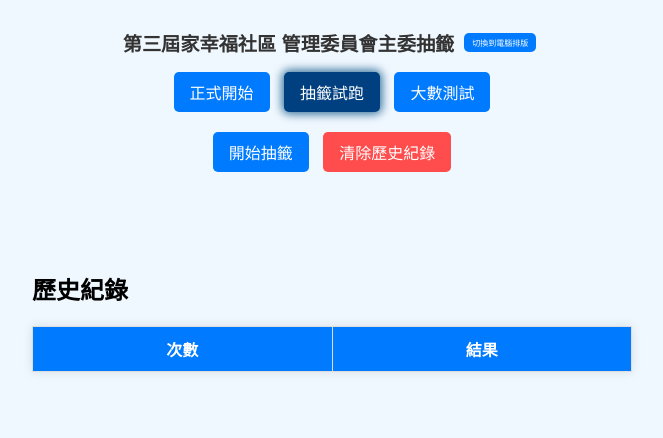
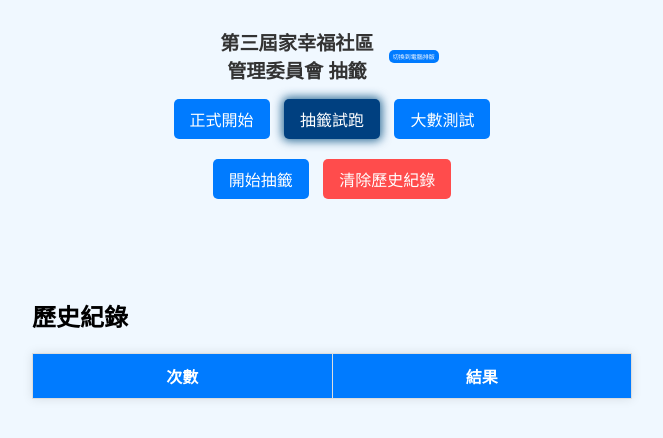
Before and after one commit to wade318/myHomeWeb, a plain HTML site: page index.html in a window 1280 px wide. Shown: the whole page, without its empty margins (308-971 px from the left). Drawn offline with Linux system fonts and the light colour scheme.

Commit message:
fix position

```diff
--- a/index.html
+++ b/index.html
@@ -46,9 +46,9 @@
             transition: box-shadow 0.3s ease; /* 添加平滑過渡效果 */
         }
         button.small {
-            padding: 4px 8px;
-            font-size: 0.5em;
-            margin-left: 10px;
+            padding: 2px 4px;
+            font-size: 0.3em;
+            margin-left: 15px;
         }
 
         .label {
@@ -118,7 +118,7 @@
 <body>
 
     <div id="titleContainer">
-        <h1>第三屆家幸福社區 管理委員會主委抽籤</h1>
+        <h1>第三屆家幸福社區<br> 管理委員會 抽籤</h1>
         <button class="small" onclick="switchToDesktop()">切換到電腦排版</button>
     </div>
     <div class="button-group">
```
